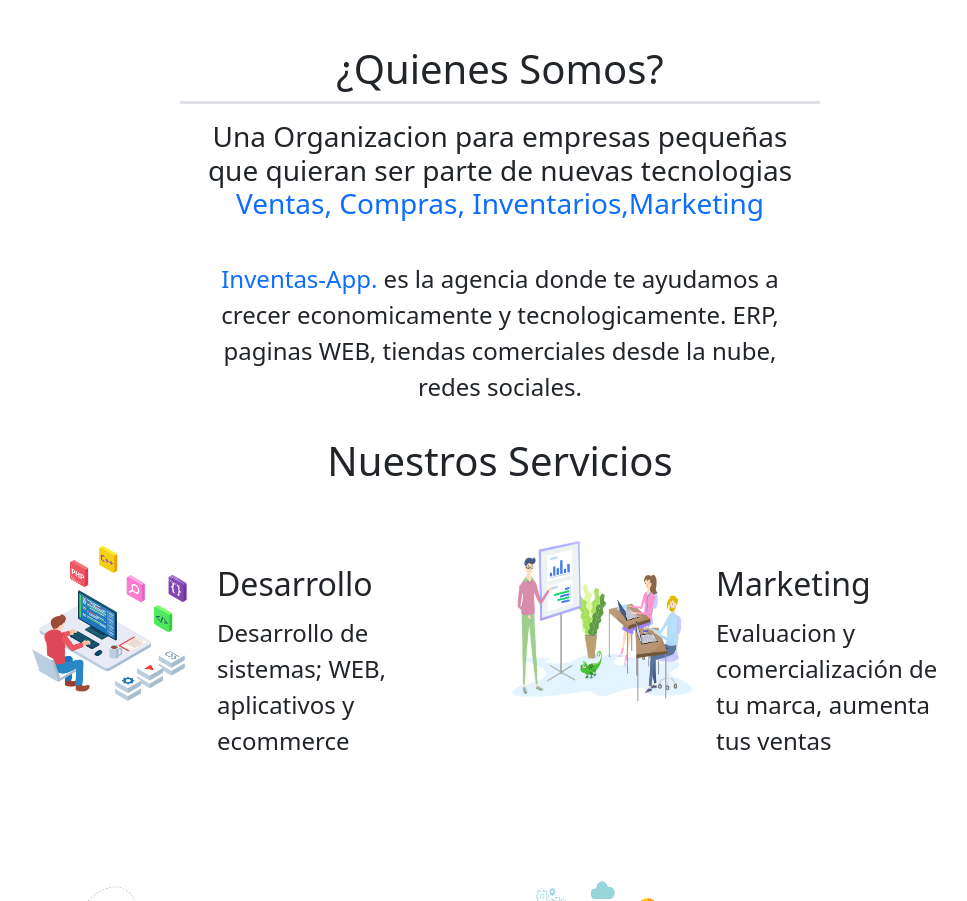
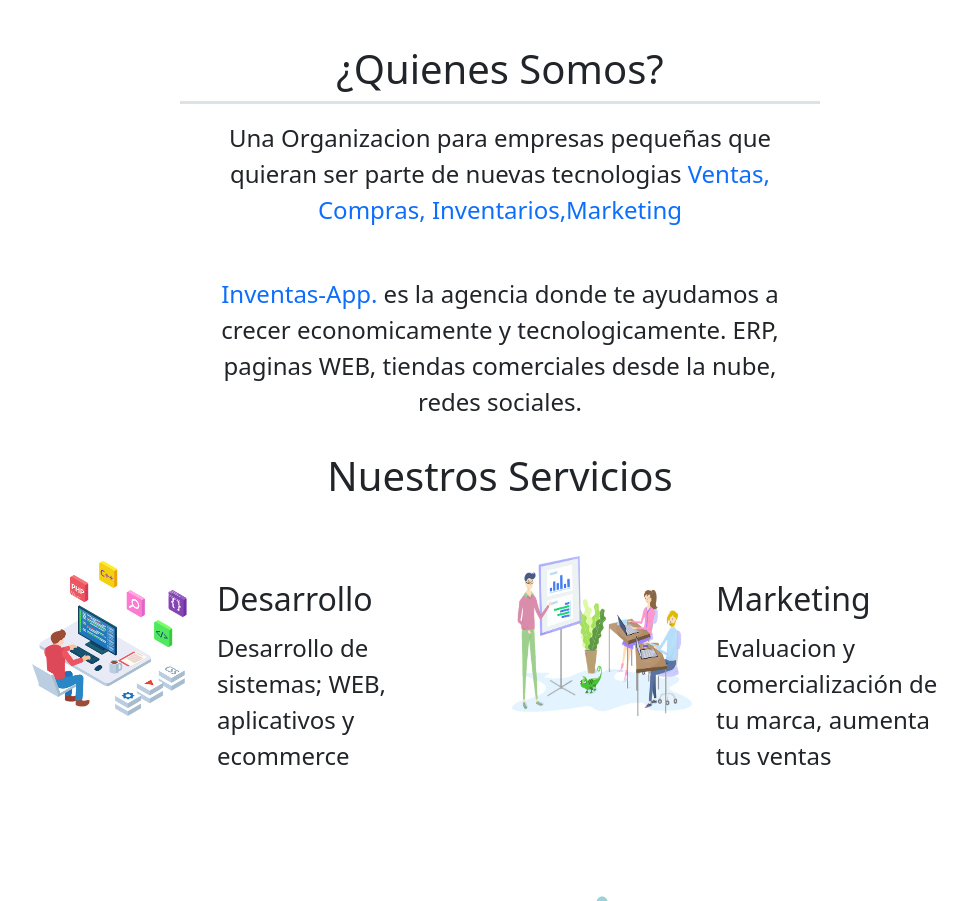
Before and after one commit to winvale/pagina-invetasapp, a website: page index.html in a window 1280 px wide. Shown: the part 1103-2004 px from the top of the page, without its empty margins (140-1107 px from the left). Drawn offline with nearby package versions, Linux system fonts and the light colour scheme.

Commit message:
cambios letra 2

```diff
--- a/index.html
+++ b/index.html
@@ -108,9 +108,10 @@
   <section class="d-flex flex-column justify-content-center align-items-center pt-5  text-center w-50 m-auto"
     id="intro">
     <h1>¿Quienes Somos?</h1>
-    <h1 class="p-3 fs-3 border-top border-3">Una Organizacion para empresas pequeñas que quieran ser parte de nuevas
-      tecnologias <span class="text-primary">Ventas, Compras, Inventarios,Marketing</span></h1>
-    <p class="p-3  fs-4">
+    <p class="p-3 fs-4 fw-semiblod border-top border-3">Una Organizacion para empresas pequeñas que quieran ser parte de
+      nuevas
+      tecnologias <span class="text-primary">Ventas, Compras, Inventarios,Marketing</span></p>
+    <p class="p-3   fs-4">
       <span class="text-primary">Inventas-App.</span> es la agencia donde te ayudamos a crecer economicamente y
       tecnologicamente.
       ERP, paginas WEB, tiendas comerciales desde la nube, redes sociales.
```
